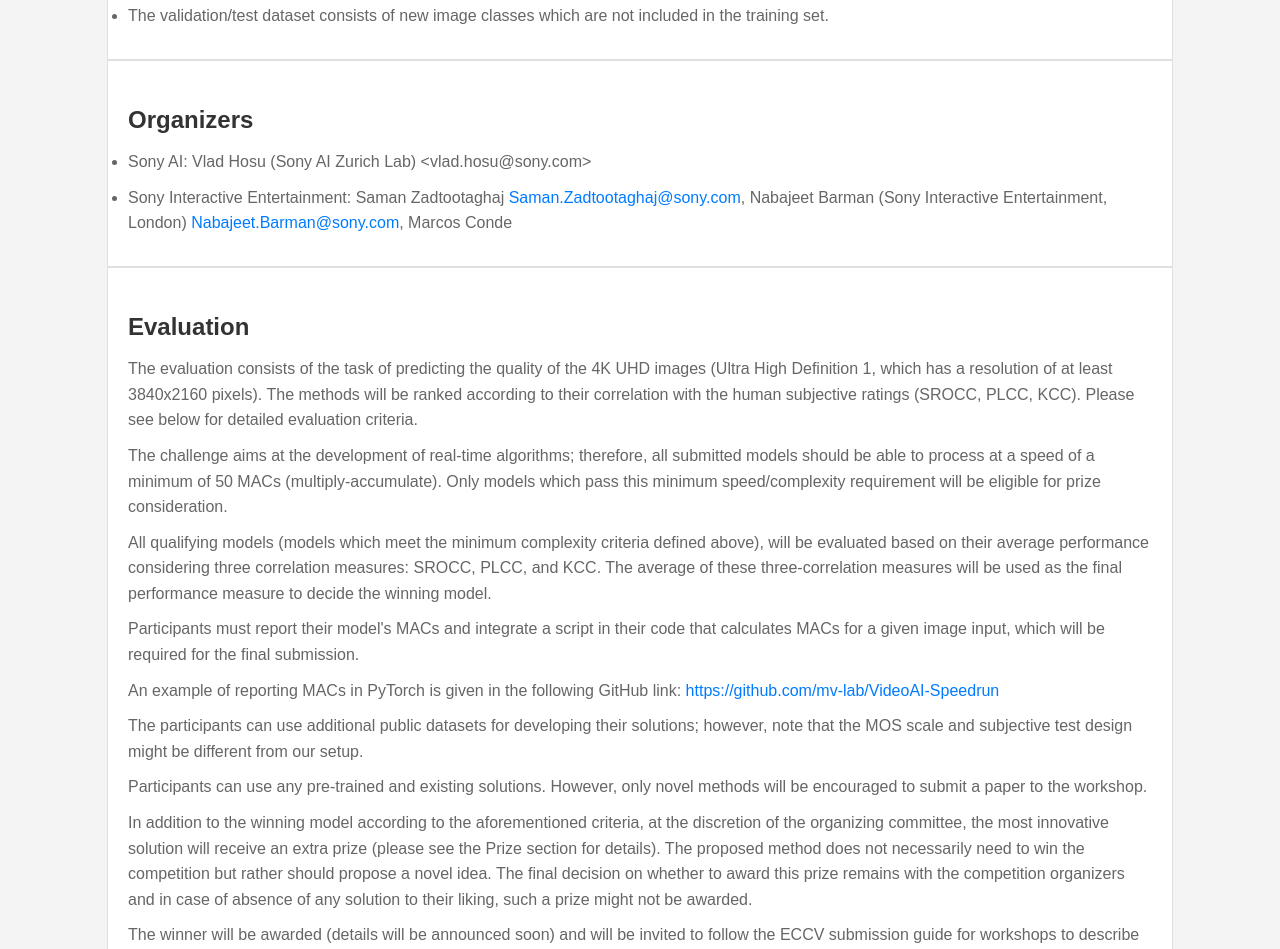
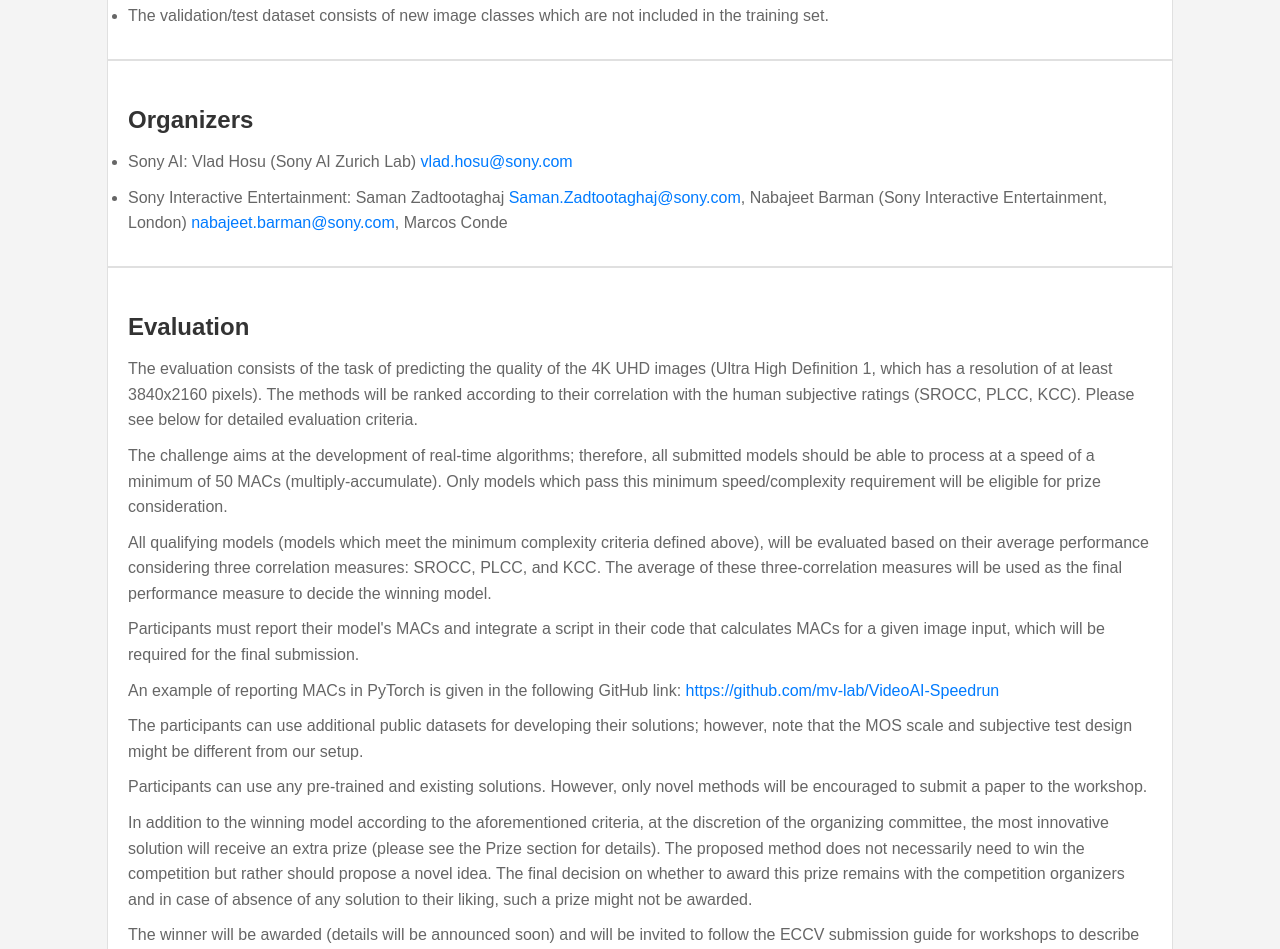
Before and after one commit to UHD-IQA/UHD-IQA.github.io, a plain HTML site: page index.html in a window 1280 px wide. Shown: the part 1349-2298 px from the top of the page. Drawn offline with Linux system fonts and the light colour scheme.

Commit message:
Update index.html

```diff
--- a/index.html
+++ b/index.html
@@ -53,8 +53,8 @@
     <section class="container">
         <h2>Organizers</h2>
         <ul>
-            <li>Sony AI: Vlad Hosu (Sony AI Zurich Lab) &lt;vlad.hosu@sony.com&gt;</li>
-            <li>Sony Interactive Entertainment: Saman Zadtootaghaj <a href="mailto:Saman.Zadtootaghaj@sony.com">Saman.Zadtootaghaj@sony.com</a>, Nabajeet Barman (Sony Interactive Entertainment, London) <a href="mailto:Nabajeet.Barman@sony.com">Nabajeet.Barman@sony.com</a>, Marcos Conde </li>
+            <li>Sony AI: Vlad Hosu (Sony AI Zurich Lab) <a href="mailto:vlad.hosu@sony.com">vlad.hosu@sony.com</a> </li>
+            <li>Sony Interactive Entertainment: Saman Zadtootaghaj <a href="mailto:saman.zadtootaghaj@sony.com">Saman.Zadtootaghaj@sony.com</a>, Nabajeet Barman (Sony Interactive Entertainment, London) <a href="mailto:nabajeet.barman@sony.com">nabajeet.barman@sony.com</a>, Marcos Conde </li>
         </ul>
     </section>
 
```
